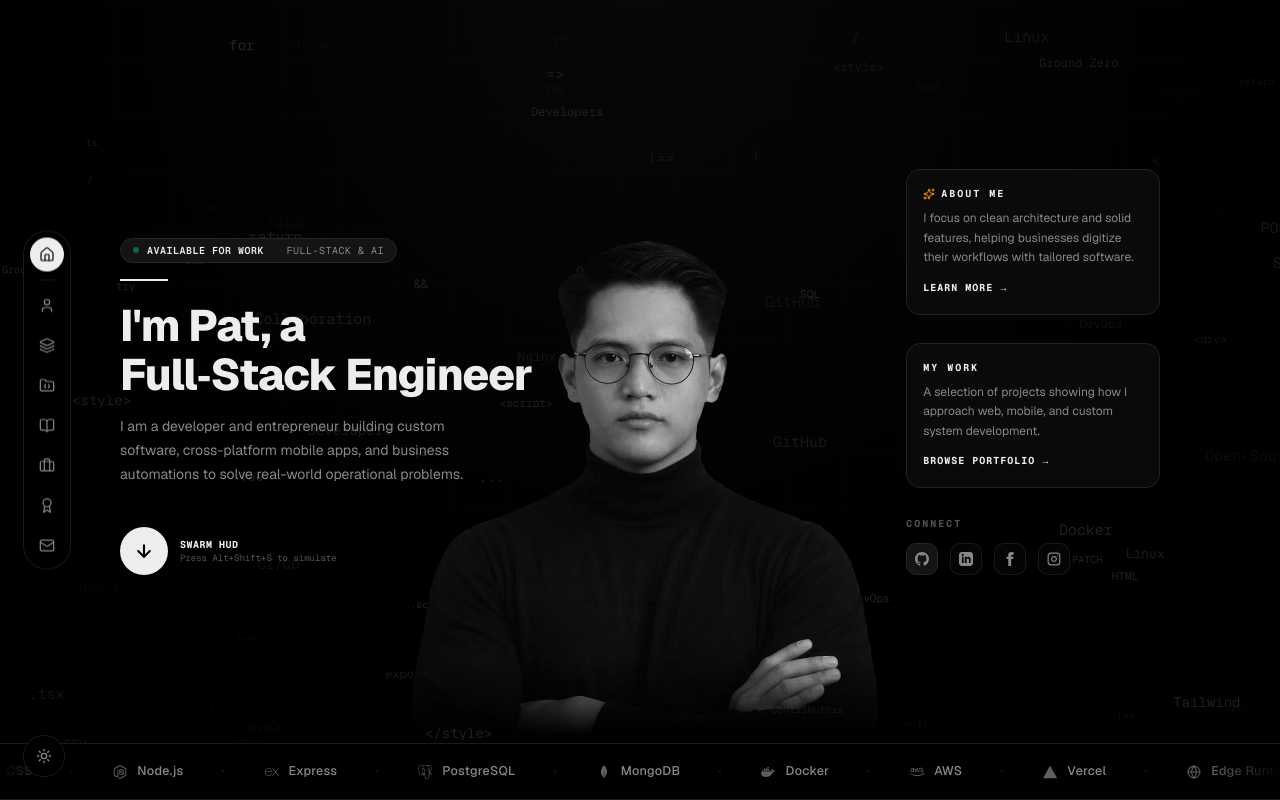
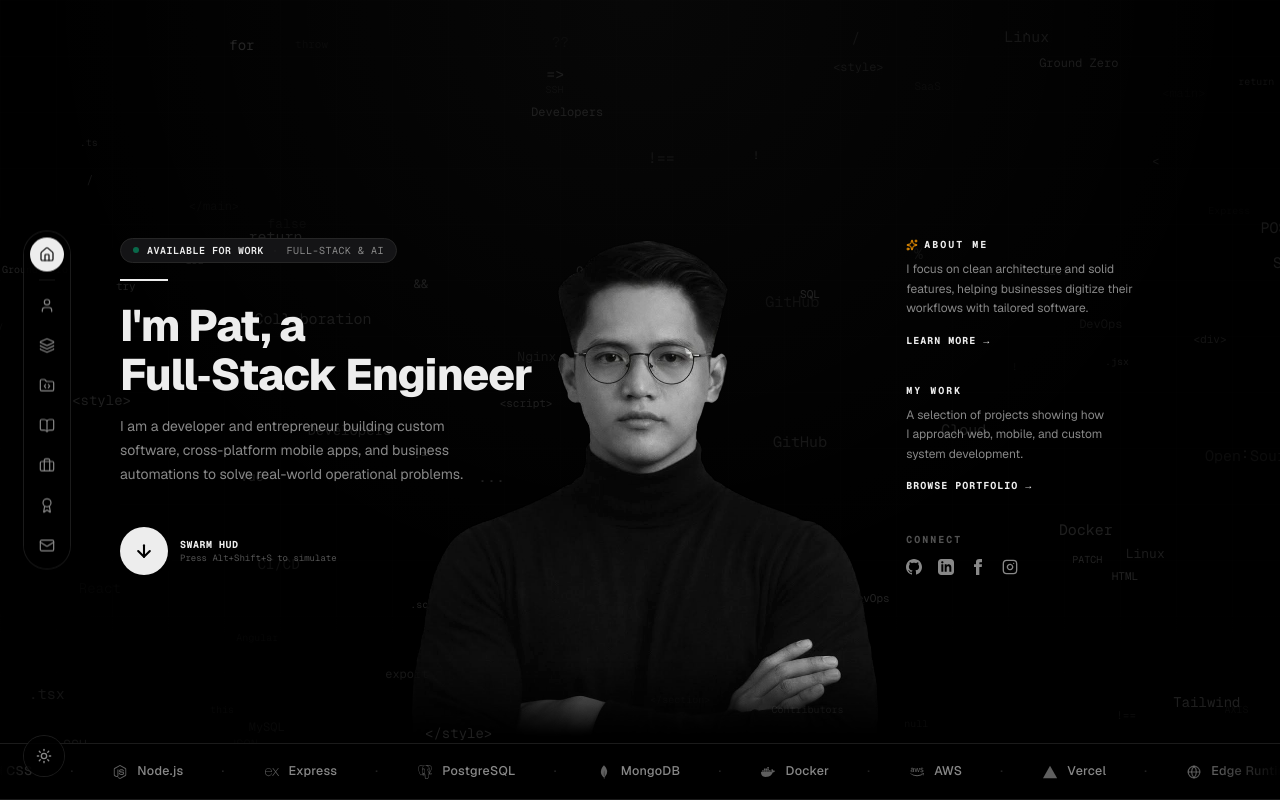
Before and after one commit to 0xp47/0xp47.github.io, a Next.js app: page / in a window 1280 px wide. Shown: the top 800 px of the page. Built offline with nearby package versions, Linux system fonts and the light colour scheme.

Commit message:
style(hero): remove card containers from hero section for clean unboxed typography

```diff
--- a/src/components/sections/hero-section.tsx
+++ b/src/components/sections/hero-section.tsx
@@ -164,20 +164,20 @@ export function HeroSection({ onScrollToSection }: HeroSectionProps) {
               </div>
             </div>
 
-            {/* Right Column: About, Work and Follow segments in clean Vercel layout */}
-            <div className="hidden md:flex pb-8 md:pb-16 lg:pb-24 flex-col gap-7 order-3">
+            {/* Right Column: About, Work and Follow segments in clean Vercel layout (unboxed, no cards) */}
+            <div className="hidden md:flex pb-8 md:pb-16 lg:pb-24 flex-col gap-8 order-3">
               {/* About Me Segment */}
               <motion.div
                 initial={{ opacity: 0, y: 12 }}
                 animate={{ opacity: 1, y: 0 }}
                 transition={{ duration: 0.5, delay: 0.2 }}
-                className="rounded-xl border border-border bg-card dark:bg-[#0a0a0a] p-4 transition-colors duration-200 hover:border-foreground/40 dark:hover:border-neutral-700"
+                className="space-y-2"
               >
                 <div className="flex items-center gap-1.5 font-mono text-[10px] font-bold tracking-[0.2em] text-foreground uppercase">
                   <Sparkles className="size-3 text-amber-500" />
                   <span>About Me</span>
                 </div>
-                <p className="mt-2 text-xs leading-relaxed text-muted-foreground">
+                <p className="text-xs leading-relaxed text-muted-foreground text-pretty">
                   {heroAboutSegment}
                 </p>
                 <a
@@ -186,7 +186,7 @@ export function HeroSection({ onScrollToSection }: HeroSectionProps) {
                     e.preventDefault();
                     onScrollToSection("#about");
                   }}
-                  className="mt-3 inline-flex items-center gap-1 font-mono text-[10px] font-bold tracking-widest text-foreground hover:underline"
+                  className="inline-flex items-center gap-1 font-mono text-[10px] font-bold tracking-widest text-foreground hover:underline pt-0.5"
                 >
                   LEARN MORE &rarr;
                 </a>
@@ -197,12 +197,12 @@ export function HeroSection({ onScrollToSection }: HeroSectionProps) {
                 initial={{ opacity: 0, y: 12 }}
                 animate={{ opacity: 1, y: 0 }}
                 transition={{ duration: 0.5, delay: 0.25 }}
-                className="rounded-xl border border-border bg-card dark:bg-[#0a0a0a] p-4 transition-colors duration-200 hover:border-foreground/40 dark:hover:border-neutral-700"
+                className="space-y-2"
               >
                 <h3 className="font-mono text-[10px] font-bold tracking-[0.2em] text-foreground uppercase">
                   My Work
                 </h3>
-                <p className="mt-2 text-xs leading-relaxed text-muted-foreground">
+                <p className="text-xs leading-relaxed text-muted-foreground text-pretty">
                   {heroWorkSegment}
                 </p>
                 <a
@@ -211,7 +211,7 @@ export function HeroSection({ onScrollToSection }: HeroSectionProps) {
                     e.preventDefault();
                     onScrollToSection("#projects");
                   }}
-                  className="mt-3 inline-flex items-center gap-1 font-mono text-[10px] font-bold tracking-widest text-foreground hover:underline"
+                  className="inline-flex items-center gap-1 font-mono text-[10px] font-bold tracking-widest text-foreground hover:underline pt-0.5"
                 >
                   BROWSE PORTFOLIO &rarr;
                 </a>
@@ -222,19 +222,21 @@ export function HeroSection({ onScrollToSection }: HeroSectionProps) {
                 initial={{ opacity: 0, y: 12 }}
                 animate={{ opacity: 1, y: 0 }}
                 transition={{ duration: 0.5, delay: 0.3 }}
+                className="pt-1"
               >
                 <h3 className="font-mono text-[10px] font-bold tracking-[0.2em] text-muted-foreground/60 uppercase mb-3">
                   Connect
                 </h3>
-                <div className="flex items-center gap-3">
+                <div className="flex items-center gap-4">
                   <a
                     href={profile.github}
                     target="_blank"
                     rel="noreferrer"
-                    className="flex size-8 items-center justify-center rounded-lg border border-border/80 dark:border-neutral-800 bg-neutral-100 dark:bg-[#141416] text-muted-foreground hover:border-foreground/40 hover:text-foreground transition-all duration-200"
+                    className="text-muted-foreground hover:text-foreground transition-colors duration-200"
                     aria-label="GitHub"
+                    title="GitHub"
                   >
-                    <svg className="size-3.5 fill-current" viewBox="0 0 24 24">
+                    <svg className="size-4 fill-current" viewBox="0 0 24 24">
                       <path d="M12 0c-6.626 0-12 5.373-12 12 0 5.302 3.438 9.8 8.207 11.387.599.111.793-.261.793-.577v-2.234c-3.338.726-4.033-1.416-4.033-1.416-.546-1.387-1.333-1.756-1.333-1.756-1.089-.745.083-.729.083-.729 1.205.084 1.839 1.237 1.839 1.237 1.07 1.834 2.807 1.304 3.492.997.107-.775.418-1.305.762-1.604-2.665-.305-5.467-1.334-5.467-5.931 0-1.311.469-2.381 1.236-3.221-.124-.303-.535-1.524.117-3.176 0 0 1.008-.322 3.301 1.23.957-.266 1.983-.399 3.003-.404 1.02.005 2.047.138 3.006.404 2.291-1.552 3.297-1.23 3.297-1.23.653 1.653.242 2.874.118 3.176.77.84 1.235 1.911 1.235 3.221 0 4.609-2.807 5.624-5.479 5.921.43.372.823 1.102.823 2.222v3.293c0 .319.192.694.801.576 4.765-1.589 8.199-6.086 8.199-11.386 0-6.627-5.373-12-12-12z" />
                     </svg>
                   </a>
@@ -242,10 +244,11 @@ export function HeroSection({ onScrollToSection }: HeroSectionProps) {
                     href={profile.linkedin}
                     target="_blank"
                     rel="noreferrer"
-                    className="flex size-8 items-center justify-center rounded-lg border border-border/70 bg-foreground/[0.02] text-muted-foreground hover:border-foreground/40 hover:text-foreground transition-all duration-200"
+                    className="text-muted-foreground hover:text-foreground transition-colors duration-200"
                     aria-label="LinkedIn"
+                    title="LinkedIn"
                   >
-                    <svg className="size-3.5 fill-current" viewBox="0 0 24 24">
+                    <svg className="size-4 fill-current" viewBox="0 0 24 24">
                       <path d="M19 0h-14c-2.761 0-5 2.239-5 5v14c0 2.761 2.239 5 5 5h14c2.762 0 5-2.239 5-5v-14c0-2.761-2.238-5-5-5zm-11 19h-3v-11h3v11zm-1.5-12.268c-.966 0-1.75-.79-1.75-1.764s.784-1.764 1.75-1.764 1.75.79 1.75 1.764-.783 1.764-1.75 1.764zm13.5 12.268h-3v-5.604c0-3.368-4-3.113-4 0v5.604h-3v-11h3v1.765c1.396-2.586 7-2.777 7 2.476v6.759z" />
                     </svg>
                   </a>
@@ -253,10 +256,11 @@ export function HeroSection({ onScrollToSection }: HeroSectionProps) {
                     href={profile.facebook}
                     target="_blank"
                     rel="noreferrer"
-                    className="flex size-8 items-center justify-center rounded-lg border border-border/70 bg-foreground/[0.02] text-muted-foreground hover:border-foreground/40 hover:text-foreground transition-all duration-200"
+                    className="text-muted-foreground hover:text-foreground transition-colors duration-200"
                     aria-label="Facebook"
+                    title="Facebook"
                   >
-                    <svg className="size-3.5 fill-current" viewBox="0 0 24 24">
+                    <svg className="size-4 fill-current" viewBox="0 0 24 24">
                       <path d="M9 8h-3v4h3v12h5v-12h3.642l.358-4h-4v-1.667c0-.955.192-1.333 1.115-1.333h2.885v-5h-3.808c-3.596 0-5.192 1.583-5.192 4.615v3.385z" />
                     </svg>
                   </a>
@@ -264,10 +268,11 @@ export function HeroSection({ onScrollToSection }: HeroSectionProps) {
                     href={profile.instagram}
                     target="_blank"
                     rel="noreferrer"
-                    className="flex size-8 items-center justify-center rounded-lg border border-border/70 bg-foreground/[0.02] text-muted-foreground hover:border-foreground/40 hover:text-foreground transition-all duration-200"
+                    className="text-muted-foreground hover:text-foreground transition-colors duration-200"
                     aria-label="Instagram"
+                    title="Instagram"
                   >
-                    <svg className="size-3.5 fill-none stroke-current stroke-2" viewBox="0 0 24 24" strokeLinecap="round" strokeLinejoin="round">
+                    <svg className="size-4 fill-none stroke-current stroke-2" viewBox="0 0 24 24" strokeLinecap="round" strokeLinejoin="round">
                       <rect x="2" y="2" width="20" height="20" rx="5" ry="5" />
                       <path d="M16 11.37A4 4 0 1 1 12.63 8 4 4 0 0 1 16 11.37z" />
                       <line x1="17.5" y1="6.5" x2="17.51" y2="6.5" />
--- a/src/lib/github-stats.json
+++ b/src/lib/github-stats.json
@@ -3,5 +3,5 @@
   "publicRepos": 15,
   "totalStars": 7,
   "followers": 6,
-  "updatedAt": "2026-11-06T13:05:17.901Z"
+  "updatedAt": "2026-11-06T13:11:09.265Z"
 }
```
Also changed, not shown: src/lib/projects.json.
